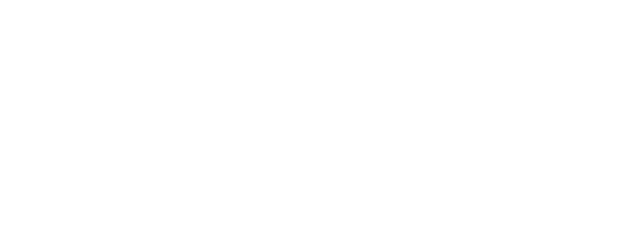
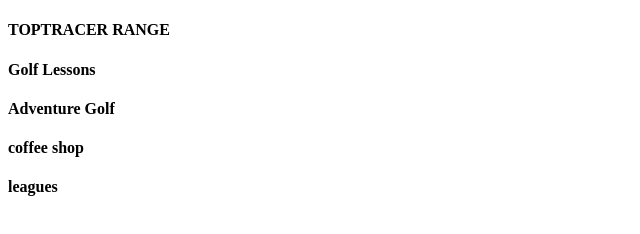
Before and after one commit to Tridib11/Golf_Website, a plain HTML site: page index.html in a window 1280 px wide. Shown: the whole page, without its empty margins (0-640 px from the left). Drawn offline with Linux system fonts and the light colour scheme.

Commit message:
Files added

```diff
--- a/index.html
+++ b/index.html
@@ -1,11 +1,18 @@
 <!DOCTYPE html>
 <html lang="en">
-<head>
-    <meta charset="UTF-8">
-    <meta name="viewport" content="width=device-width, initial-scale=1.0">
+  <head>
+    <meta charset="UTF-8" />
+    <meta name="viewport" content="width=device-width, initial-scale=1.0" />
     <title>Document</title>
-</head>
-<body>
+  </head>
+  <body>
+    <div id="nav">
 
-</body>
+      <h4>TOPTRACER RANGE</h4>
+      <h4>Golf Lessons</h4>
+      <h4>Adventure Golf</h4>
+      <h4>coffee shop</h4>
+      <h4>leagues</h4>
+    </div>
+  </body>
 </html>
--- a/style.css
+++ b/style.css
@@ -0,0 +1,20 @@
+*{
+    margin: 0;
+    padding: 0;
+    box-sizing: border-box;
+    font-family: 'montserrat';
+}
+html,body{
+    height: 100%;
+    width: 100%;
+}
+#nav{
+    height: 150px;
+    width: 100%;
+    background-color: red;
+    display: flex;
+
+}
+#nav img{
+    height: 80px;
+}
```
